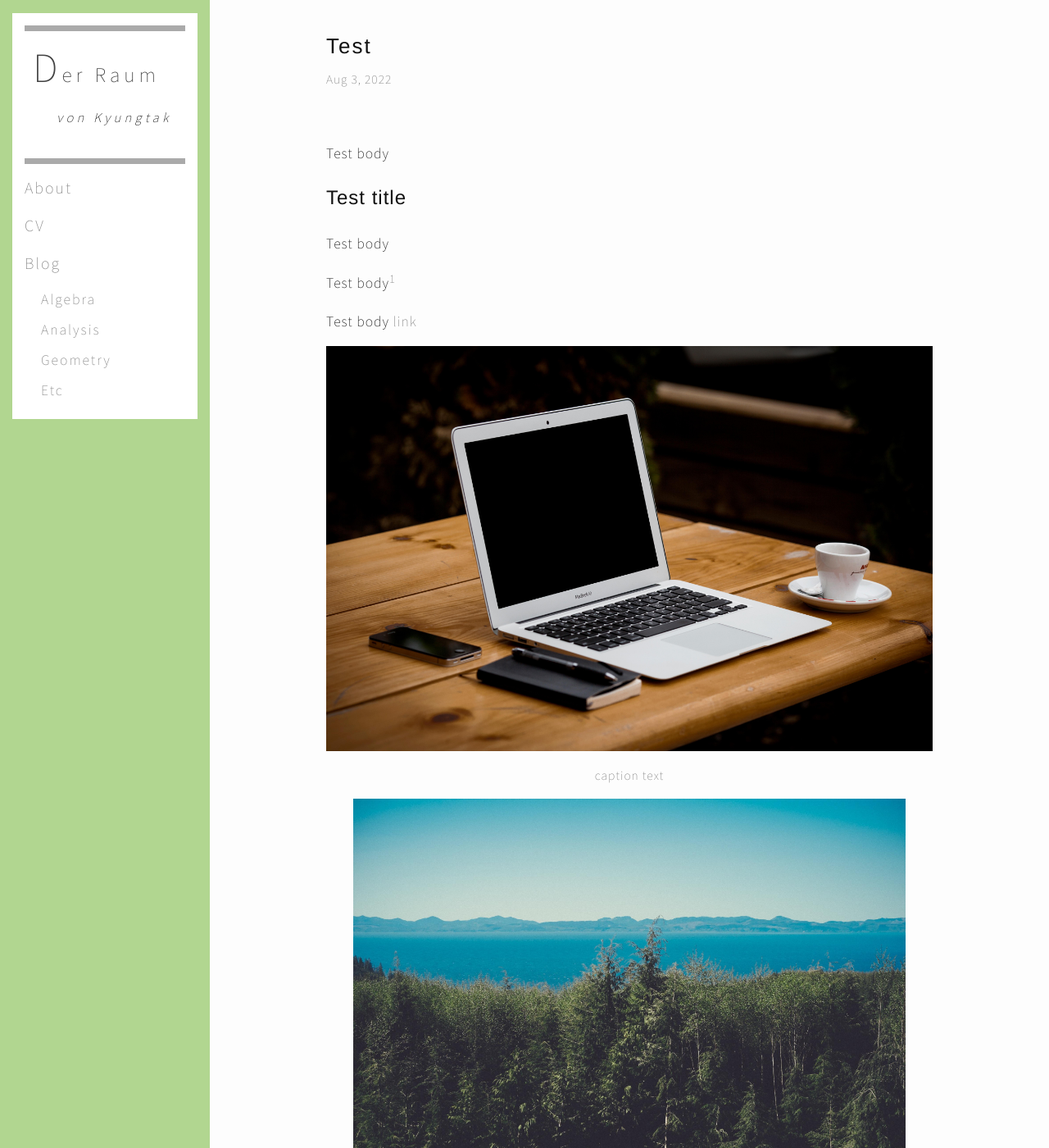
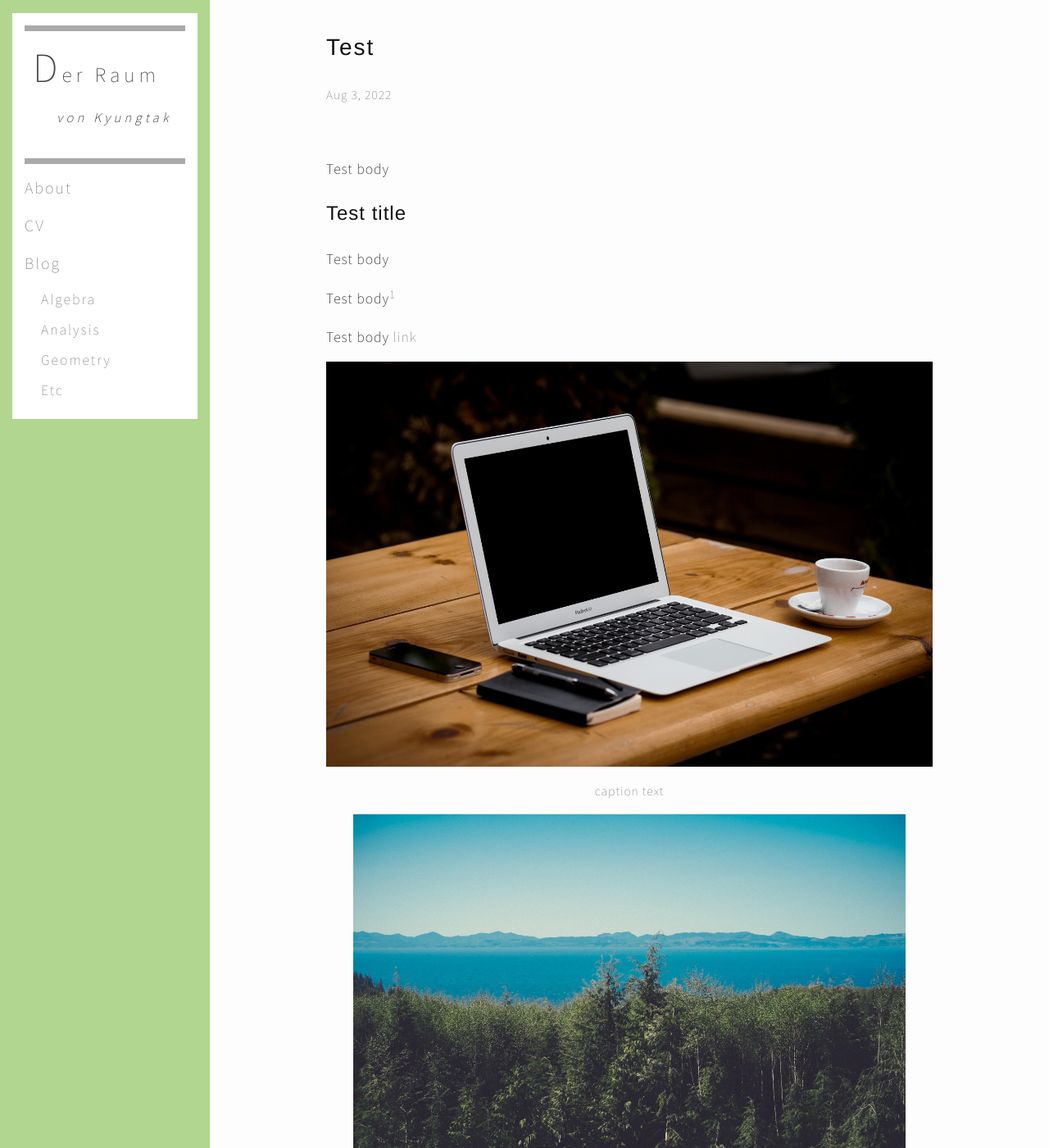
Before and after one commit to Kyungtak-Hong/kyungtak-hong.github.io, a Jekyll site: the page built from _posts/2022-08-03-Test.md, in a window 1280 px wide and 1400 px high. Shown: the whole window at 82% size. Built offline with Jekyll 4.4.1, drawn with Linux system fonts in a browser that asks for light colours.

Commit message:
Update _layout.scss

```diff
--- a/_sass/_layout.scss
+++ b/_sass/_layout.scss
@@ -323,11 +323,12 @@
 }
 
 .post-title {
-    font-size: 26px;
+    font-size: 28px;
     letter-spacing: 2px;
-    margin-bottom: 0px;
+    margin-bottom: 15px;
     @include media-query($on-laptop) {
-        font-size: 36px;
+        font-size: 24px;
+        letter-spacing: 1px;
     }
 }
 
```
